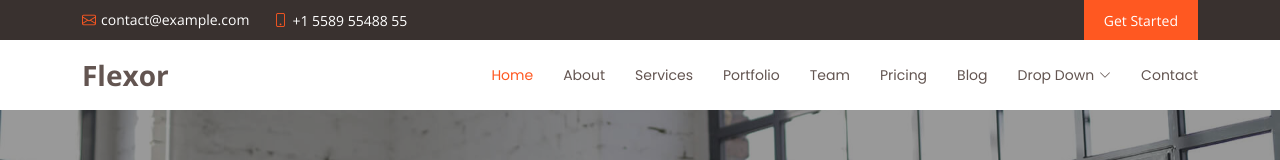
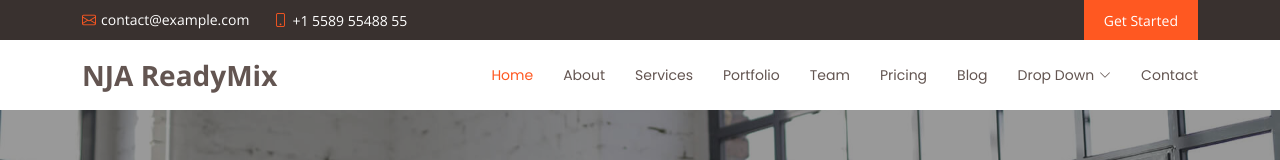
Before and after one commit to adrianlt/njareadymix, a plain HTML site: page index.html in a window 1280 px wide. Shown: the top 160 px of the page. Drawn offline with nearby package versions, Linux system fonts and the light colour scheme.

Commit message:
.cpanel.yml added

```diff
--- a/index.html
+++ b/index.html
@@ -5,7 +5,7 @@
   <meta charset="utf-8">
   <meta content="width=device-width, initial-scale=1.0" name="viewport">
 
-  <title>Flexor Bootstrap Template - Index</title>
+  <title>NJA ReadyMix</title>
   <meta content="" name="description">
   <meta content="" name="keywords">
 
@@ -27,13 +27,6 @@
   <!-- Template Main CSS File -->
   <link href="assets/css/style.css" rel="stylesheet">
 
-  <!-- =======================================================
-  * Template Name: Flexor
-  * Updated: May 30 2023 with Bootstrap v5.3.0
-  * Template URL: https://bootstrapmade.com/flexor-free-multipurpose-bootstrap-template/
-  * Author: BootstrapMade.com
-  * License: https://bootstrapmade.com/license/
-  ======================================================== -->
 </head>
 
 <body>
@@ -57,7 +50,7 @@
     <div class="container d-flex align-items-center justify-content-between">
 
       <div class="logo">
-        <h1><a href="index.html">Flexor</a></h1>
+        <h1><a href="index.html">NJA ReadyMix</a></h1>
         <!-- Uncomment below if you prefer to use an image logo -->
         <!-- <a href="index.html"><img src="assets/img/logo.png" alt="" class="img-fluid"></a>-->
       </div>
```
Also changed, not shown: 1 other file.
